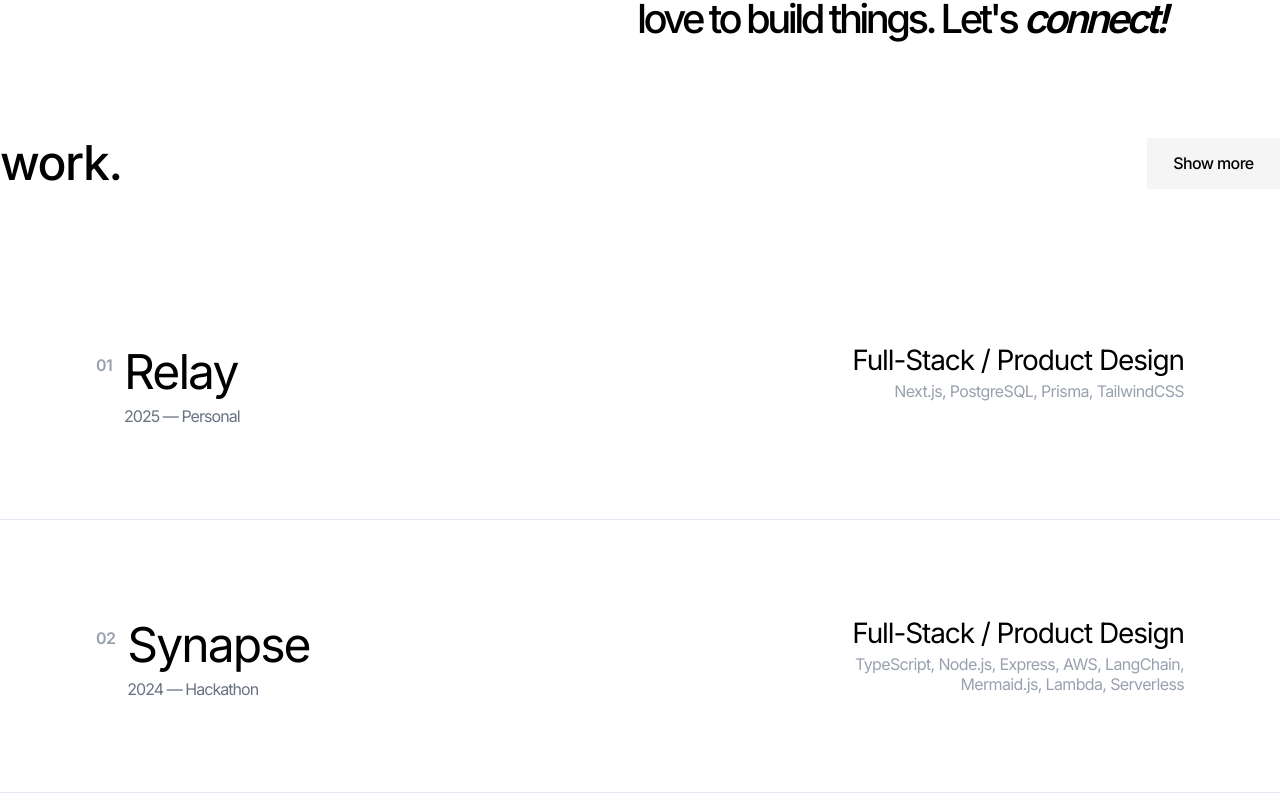
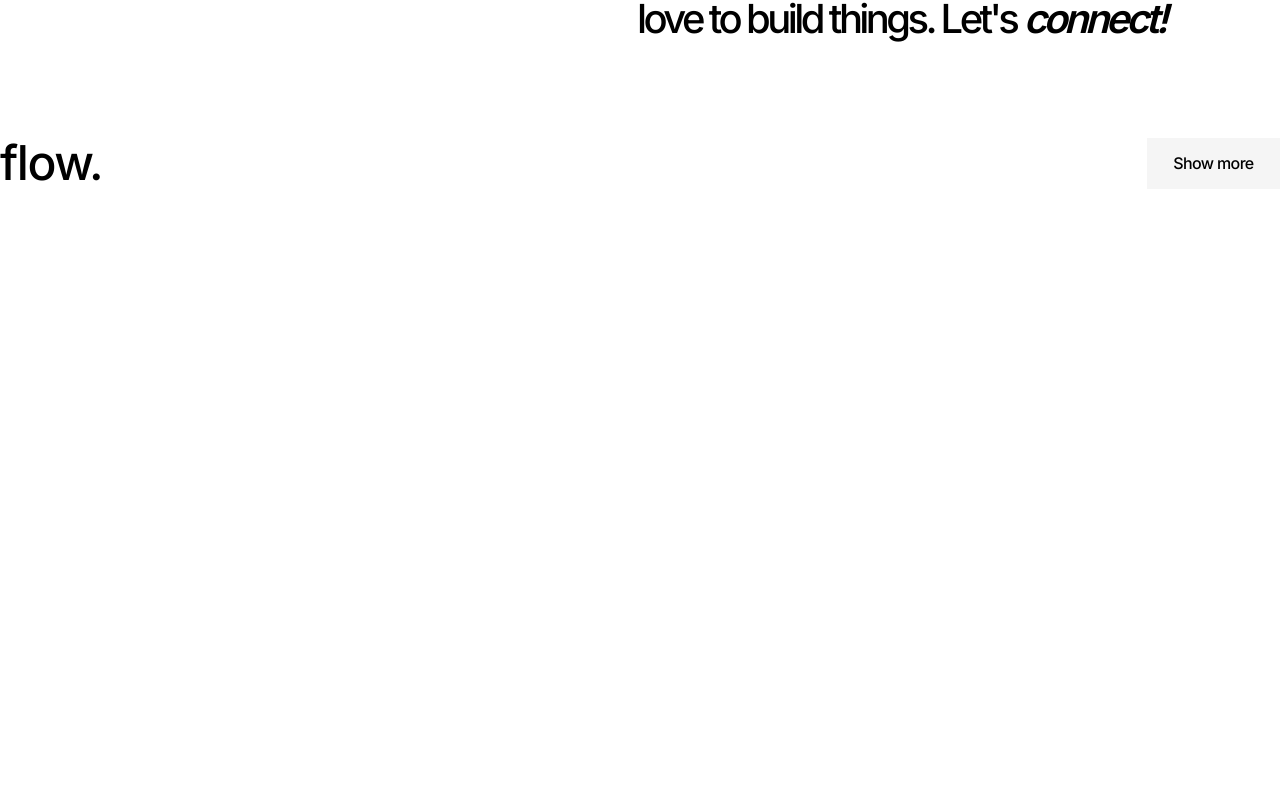
Before and after one commit to markaxelus/portfolio, a Next.js app: page / in a window 1280 px wide. Shown: the part 673-1480 px from the top of the page. Built offline with nearby package versions, Linux system fonts and the light colour scheme.

Commit message:
workflow data

```diff
--- a/src/app/page.tsx
+++ b/src/app/page.tsx
@@ -1,10 +1,13 @@
 import Hero from "@/components/Hero"
+import Workflow from "@/components/Workflow"
 import Works from "@/components/Works"
+
 
 export default function Home() {
   return (
     <main className="">
       <Hero/>
+      <Workflow />
       <Works
         headingText="work."
         headingClassName="text-[48px] tracking-[-0.03em] font-medium"
--- /dev/null
+++ b/src/components/Workflow/index.tsx
@@ -0,0 +1,24 @@
+import React from 'react'
+import ShowMore from "@/components/Buttons/ShowMore"
+const index = () => {
+  return (
+    <section className="max-w-[1600px] w-full mx-auto h-screen px-[20px] md:px-[30px] lg:px-0 gap-12 md:gap-6">
+      {/* Heading Section */}
+      <div className="flex justify-between">
+        <h1 className={`text-[48px] tracking-[-0.03em] font-medium`}>
+          flow.
+        </h1>
+        <ShowMore />
+      </div>
+
+      {/* Flow-Containers */}
+      <div>
+        <div>
+
+        </div>
+      </div>
+    </section>
+  )
+}
+
+export default index
--- /dev/null
+++ b/src/data/workflow.ts
@@ -0,0 +1,26 @@
+import { LucideIcon } from "lucide-react";
+
+export type Workflow = {
+  icon?: LucideIcon
+  title: string;
+  desc: string;
+}
+
+export const workflow: Workflow[] = [
+  {
+    title: "Empathize & Define",
+    desc: "Initiate the SDLC t. Use structured techniques to convert abstract goals into actionable software requirements.",
+  },
+  {
+    title: "Ideate & Design",
+    desc: "Sketch, wireframe, and prototype iteratively. Use tools like Figma and feedback loops to refine UI/UX.",
+  },
+  {
+    title: "Build & Test",
+    desc: "Develop using modern full-stack tools. Write testable, scalable code with continuous integration, while incorporating user feedback.",
+  },
+  {
+    title: "Launch & Iterate",
+    desc: "Deploy quickly, gather feedback, monitor with analytics, and continuously improve.",
+  },
+]
```
